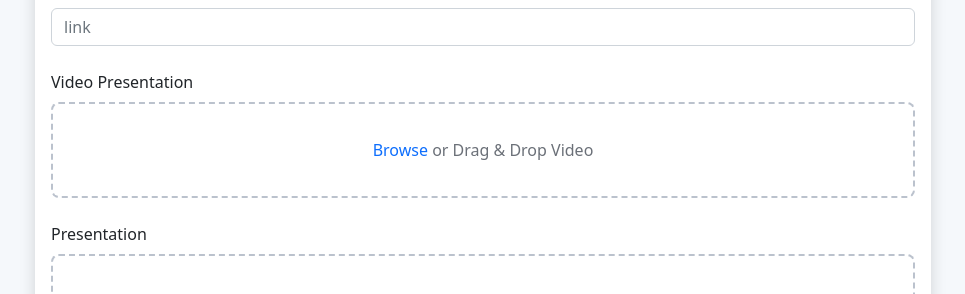
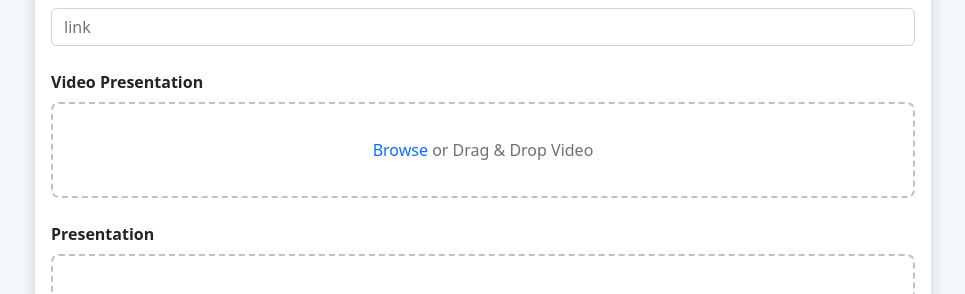
Before and after one commit to Akharote1/HackHub, a Next.js app in the folder frontend/: page /events/1/submission in a window 1280 px wide. Shown: the part 157-451 px from the top of the page, without its empty margins (157-1122 px from the left). Built offline with nearby package versions, Linux system fonts and the light colour scheme.

Commit message:
Add files via upload

```diff
--- a/frontend/src/pages/events/[slug]/submission.tsx
+++ b/frontend/src/pages/events/[slug]/submission.tsx
@@ -20,7 +20,7 @@ function submission(){
 					</FormGroup>
                     <div className="" >
                     <FormGroup className="w-100 mb-4 me-4">
-							<FormLabel>Video Presentation</FormLabel>
+							<FormLabel><b>Video Presentation</b></FormLabel>
 							<DropFileUpload
 								text=" Video"
 								multiple={false}
@@ -33,7 +33,7 @@ function submission(){
 					</div>
                     <div className="" >
                     <FormGroup className="w-100 mb-3 me-4">
-							<FormLabel>Presentation</FormLabel>
+							<FormLabel><b>Presentation</b></FormLabel>
 							<DropFileUpload
 								text=" presentation"
 								multiple={false}
```
